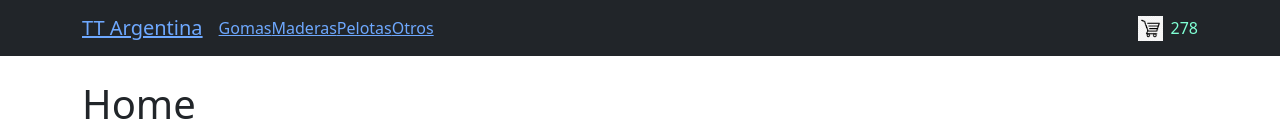
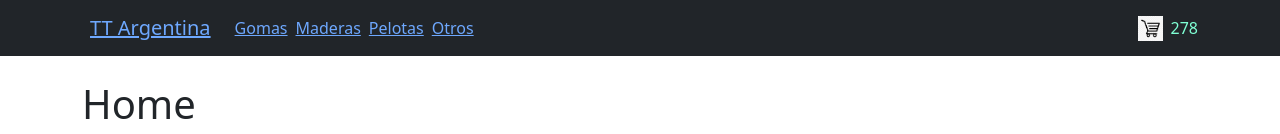
Before and after one commit to leaperal/lperal-ecommerce, a React (Vite) app: page / in a window 1280 px wide. Shown: the top 134 px of the page. Built offline with nearby package versions, Linux system fonts and the light colour scheme.

Commit message:
mejoras 2da entrega

```diff
--- a/package.json
+++ b/package.json
@@ -24,6 +24,7 @@
     "eslint-plugin-react": "^7.32.2",
     "eslint-plugin-react-hooks": "^4.6.0",
     "eslint-plugin-react-refresh": "^0.4.3",
+    "prettier": "3.0.3",
     "vite": "^4.4.5"
   }
 }
--- a/src/App.css
+++ b/src/App.css
@@ -2,3 +2,5 @@
   color:aquamarine;
   padding-left:0.5rem;
 }
+
+.navLink {padding-left:0.5rem;}
--- a/src/components/ItemDetail.jsx
+++ b/src/components/ItemDetail.jsx
@@ -1,3 +1,6 @@
+import { Link } from 'react-router-dom';
+import Button from 'react-bootstrap/Button';
+
 export const ItemDetail = ({item}) =>{
     return (
     <>
@@ -7,5 +10,6 @@ export const ItemDetail = ({item}) =>{
         <p>{item.description}</p>
         <p>precio: {item.price} u$d</p>
     </div>
+    <Link to={`/category/${item.category}`}> <Button variant="primary">Volver</Button></Link>
     </>)
 }
--- a/src/components/ItemListContainer.jsx
+++ b/src/components/ItemListContainer.jsx
@@ -4,6 +4,7 @@ import Container from 'react-bootstrap/Container';
 
 import { products } from '../data/products';
 import { ItemList } from '../components/ItemList';
+import { UnderConstruction } from './UnderConstruction';
 
 export const ItemListContainer = (props) => {
     const [items, setItems] = useState([]);
@@ -25,6 +26,6 @@ export const ItemListContainer = (props) => {
 
     return(<><Container className="mt-4" >
             <h1>{props.greeting ? props.greeting : ""}</h1>
-        {items? <ItemList items={items} /> : <>Esperando...</>}
+        {items.length>0 ? <ItemList items={items} /> : <>Esperando...</>}
     </Container></>)
 }
--- a/src/components/NavBar.jsx
+++ b/src/components/NavBar.jsx
@@ -10,14 +10,15 @@ export const NavBar = () => {
     <>
       <Navbar bg="dark" data-bs-theme="dark">
         <Container>
-          <Navbar.Brand href="#home">
+          <Navbar.Brand>
           <NavLink to="/">TT Argentina</NavLink>
           </Navbar.Brand>
-          <Nav className="me-auto">
-            <NavLink to="category/Rubber">Gomas</NavLink>
-            <NavLink to="category/Blades">Maderas</NavLink>
-            <NavLink to="category/Balls">Pelotas</NavLink>
-            <NavLink to="category/Others">Otros</NavLink>
+          <Nav className="me-auto my-2 my-lg-0" style={{ maxHeight: '100px' }}
+            navbarScroll>
+            <NavLink className="navLink" to="category/Rubber">Gomas</NavLink>
+            <NavLink className="navLink" to="category/Blades">Maderas</NavLink>
+            <NavLink className="navLink" to="category/Balls">Pelotas</NavLink>
+            <NavLink className="navLink" to="category/Others">Otros</NavLink>
           </Nav>
           <CartWidget />
         </Container>
--- /dev/null
+++ b/src/components/UnderConstruction.jsx
@@ -0,0 +1,3 @@
+import Container from "react-bootstrap/Container"
+
+export const UnderConstruction = () => { return(<Container className="mt-4" ><h1>En construcción</h1></Container>)}
```
Also changed, not shown: 1 other file (tests, documents, lock files or other folders).
